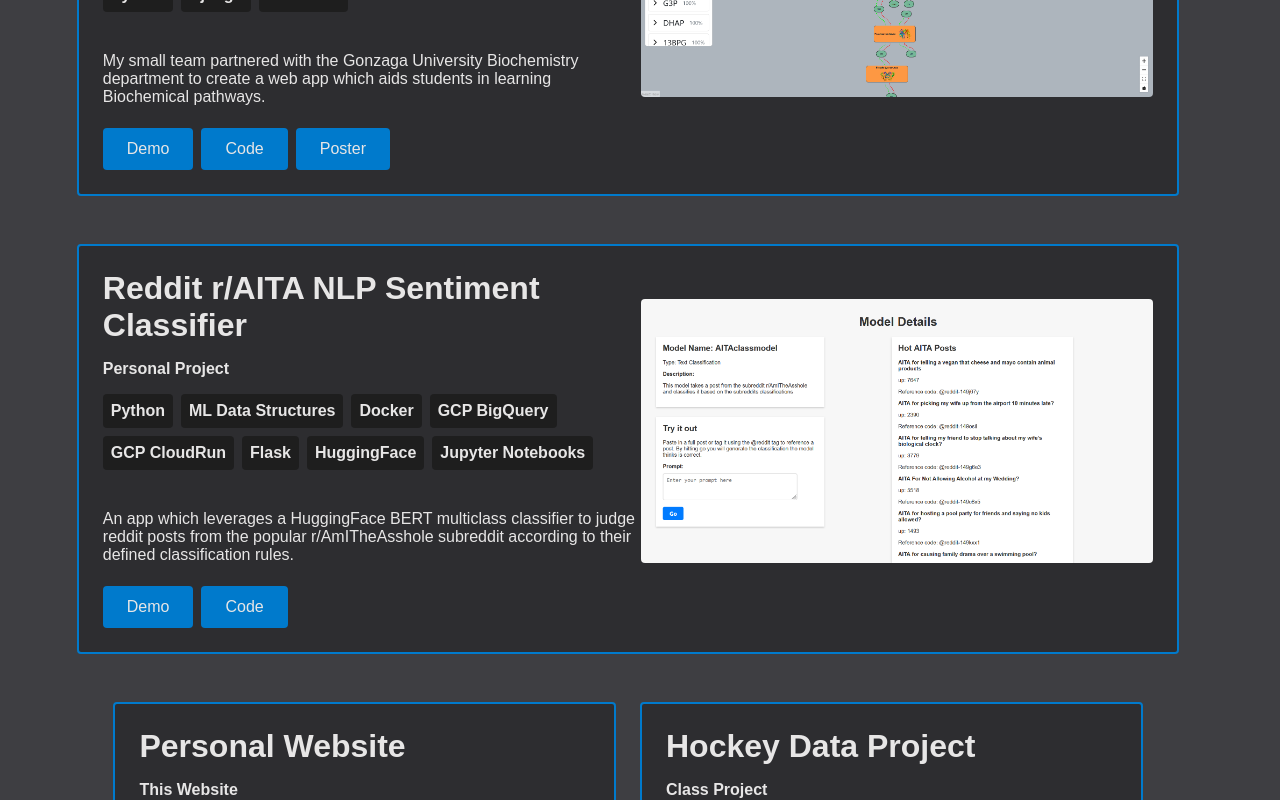
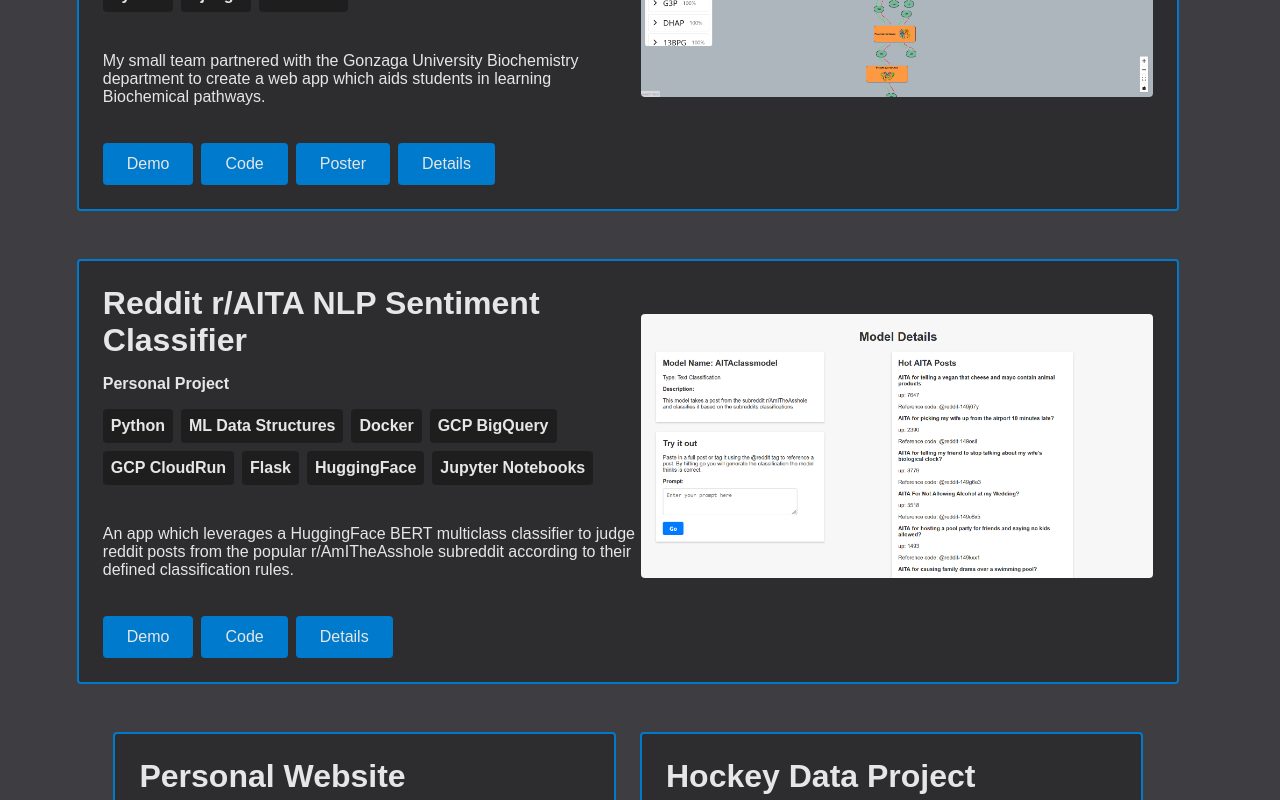
Before and after one commit to cstainsby/PersonalWebsite, a SvelteKit app: page / in a window 1280 px wide. Shown: the part 1140-1940 px from the top of the page. Built offline with nearby package versions, Linux system fonts and the light colour scheme.

Commit message:
in process of hooking modal

```diff
--- a/src/components/project.svelte
+++ b/src/components/project.svelte
@@ -14,6 +14,10 @@
     // props
     export let project: ProjectProps["project"];
     export let projectIndex: ProjectProps["projectIndex"];
+
+    let showModal: boolean = false;
+    console.log("showModal val " + showModal);
+
 </script>
 
 <style lang="scss">
@@ -35,8 +39,14 @@
 
         & .project-content {
             display: flex;
-            flex-direction: row;
-            margin-bottom: 48px;
+            flex-direction: column;
+            // margin-bottom: 48px;
+            height:auto;
+
+            @media (min-width: 1024px) {
+                /* For screens larger than 768px, have two columns */
+                flex-direction: row;
+            }
 
             & .project-info {
                 display: flex;
@@ -90,18 +100,14 @@
         & .button-group {
             display: flex;
             flex-direction: row;
+            flex-wrap: wrap;
             height: fit-content;
-            position: absolute;
-            bottom: 24px;
+            // position: absolute;
+            // bottom: 24px;
             // make sure there is some margin between the buttons
             & > * {
                 margin-right: 8px;
             }
-        }
-
-        @media (min-width: 1024px) {
-            /* For screens larger than 768px, have two columns */
-            flex-direction: row;
         }
     }
 </style>
@@ -132,8 +138,6 @@
             </ul>
             <p>{ project.description }</p>
 
-            <!-- modal -->
-            <ProjectModal />
         </div>
         {#if (project.screenShotImgPath)}
             <img class="project-img" alt="project screenshot" src={project.screenShotImgPath.toString()}/>
@@ -157,5 +161,9 @@
             <a class="word-link" href={String(project.posterLink)} target="_blank" rel="noopener noreferrer">
                 Poster</a>
         {/if}
+
+        <!-- modal -->
+        <button on:click={() => (showModal = true)} class="open-modal-button word-link">Details</button>
+        <ProjectModal {project} {projectIndex}/>
     </div>
 </div>
--- a/src/components/projectModal.svelte
+++ b/src/components/projectModal.svelte
@@ -14,6 +14,19 @@
     // props
     export let project: ProjectModalProps["project"];
     export let projectIndex: ProjectModalProps["projectIndex"];
+
+
+    // Function to enable scrolling
+    function enableScroll() {
+        const body = document.body;
+        body.classList.remove('no-scroll');
+    }
+
+    // Function to disable scrolling
+    function disableScroll() {
+        const body = document.body;
+        body.classList.add('no-scroll');
+    }
 </script>
 
 <dialog id="BioPathprojModal" class="modal">
@@ -57,7 +70,7 @@
                 </ol>
             </div>
             </div>
-            <img src="media/biopath-architecture.png">
+            <img alt="biopath architecture" src="media/biopath-architecture.png">
         </div>
         <div class="dialog-body-diagram-section">
             <h3 class="dialog-body-section-header">Cloud Diagram</h3>
@@ -67,7 +80,7 @@
             At Which point the app runner service will grab the new container and run it.
             Our app will have access to <b>AWS SSM</b> which houses our sensitive information as well as our <b>AWS RDS Postgres</b> instance.
             </p>
-            <img src="media/biopath-dev-workflow.png">
+            <img alt="biopath workflow" src="media/biopath-dev-workflow.png">
         </div>
         <h3 class="dialog-body-section-header">My Contributions</h3>
         <h4>Technical</h4>
```
